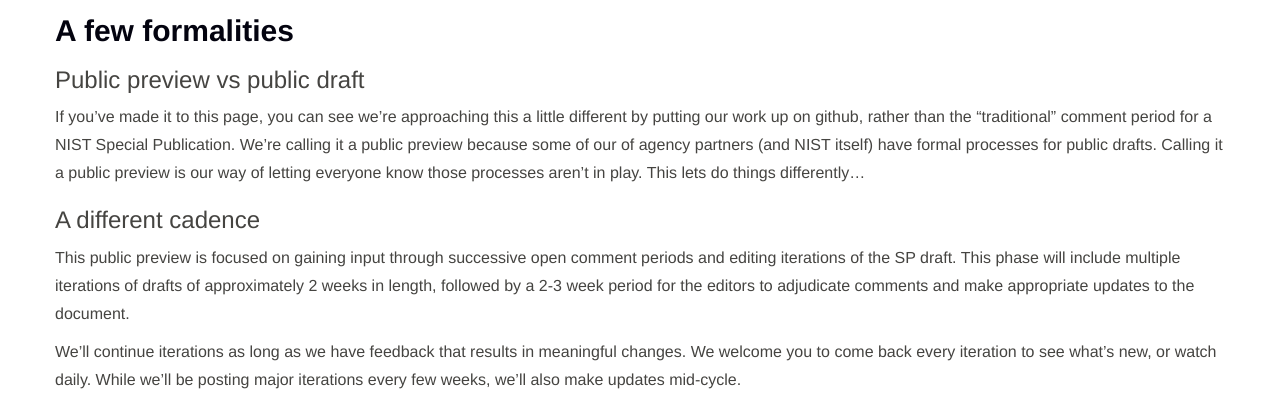
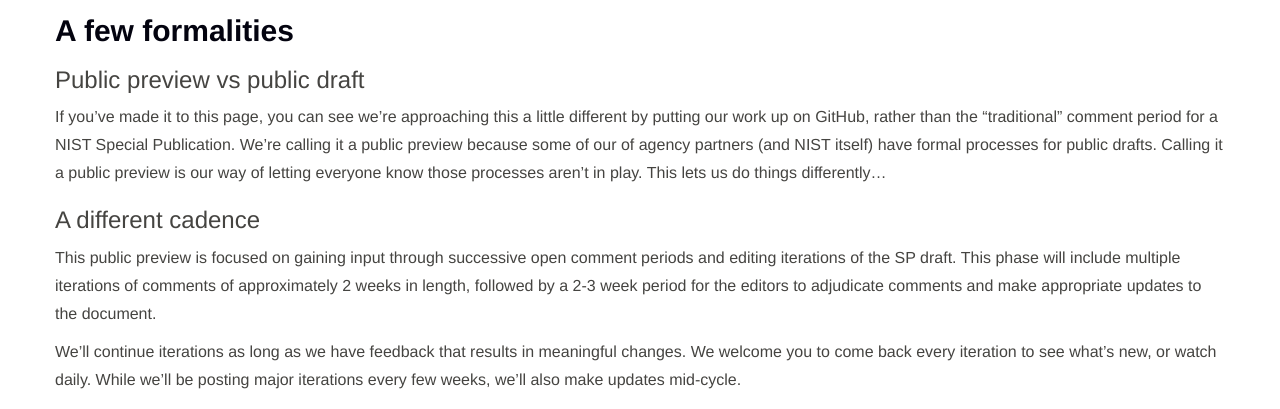
Before and after one commit to usnistgov/800-63-3, a Jekyll site: the page built from index.md, in a window 1280 px wide and 1400 px high. Shown: the part 309-718 px from the top of the window. Built offline with Jekyll 4.4.1, drawn with Linux system fonts in a browser that asks for light colours; some of the changed text lies outside the part shown.

Commit message:
Update index.md

```diff
--- a/index.md
+++ b/index.md
@@ -18,11 +18,11 @@ Welcome to the NIST SP 800-63-3 Public Preview!  We're excited to share the majo
 
 ### Public preview vs public draft
 
-If you've made it to this page, you can see we're approaching this a little different by putting our work up on github, rather than the "traditional" comment period for a NIST Special Publication. We're calling it a public preview because some of our of agency partners (and NIST itself) have formal processes for public drafts. Calling it a public preview is our way of letting everyone know those processes aren't in play. This lets do things differently...
+If you've made it to this page, you can see we're approaching this a little different by putting our work up on GitHub, rather than the "traditional" comment period for a NIST Special Publication. We're calling it a public preview because some of our of agency partners (and NIST itself) have formal processes for public drafts. Calling it a public preview is our way of letting everyone know those processes aren't in play. This lets us do things differently...
 
 ### A different cadence
 
-This public preview is focused on gaining input through successive open comment periods and editing iterations of the SP draft. This phase will include multiple iterations of drafts of approximately 2 weeks in length, followed by a 2-3 week period for the editors to adjudicate comments and make appropriate updates to the document.
+This public preview is focused on gaining input through successive open comment periods and editing iterations of the SP draft. This phase will include multiple iterations of comments of approximately 2 weeks in length, followed by a 2-3 week period for the editors to adjudicate comments and make appropriate updates to the document.
 
 We'll continue iterations as long as we have feedback that results in meaningful changes. We welcome you to come back every iteration to see what's new, or watch daily. While we'll be posting major iterations every few weeks, we'll also make updates mid-cycle.
 
@@ -50,7 +50,7 @@ Please note that the privacy and usability chapters are under construction.  We
 
 ## Why GitHub
 
-Ok, "Why GitHub?" you ask. For us, the choice was relatively straightforward. GitHub has been a mainstay of the development, including the standards community for many years now, serving as a hub for collaborative interaction, the epicenter for evolving open source software, and an essential component in every coder’s toolkit. It only seemed appropriate for us to engage where so much of our community already congregates and collaborates.
+Ok, "Why GitHub?" you ask. For us, the choice was relatively straightforward. GitHub has been a mainstay of the development, including the standards, community for many years now, serving as a hub for collaborative interaction, the epicenter for evolving open source software, and an essential component in every coder’s toolkit. It only seemed appropriate for us to engage where so much of our community already congregates and collaborates.
 
 Second, as a platform, GitHub has many unique characteristics that make it attractive as a place to develop this special publication. From its ability to support broad engagement, to excellent version control, and multiple avenues for collecting and receiving input—it is a robust forum suited to this phase of drafting the 800-63-3 suite.
 
```
